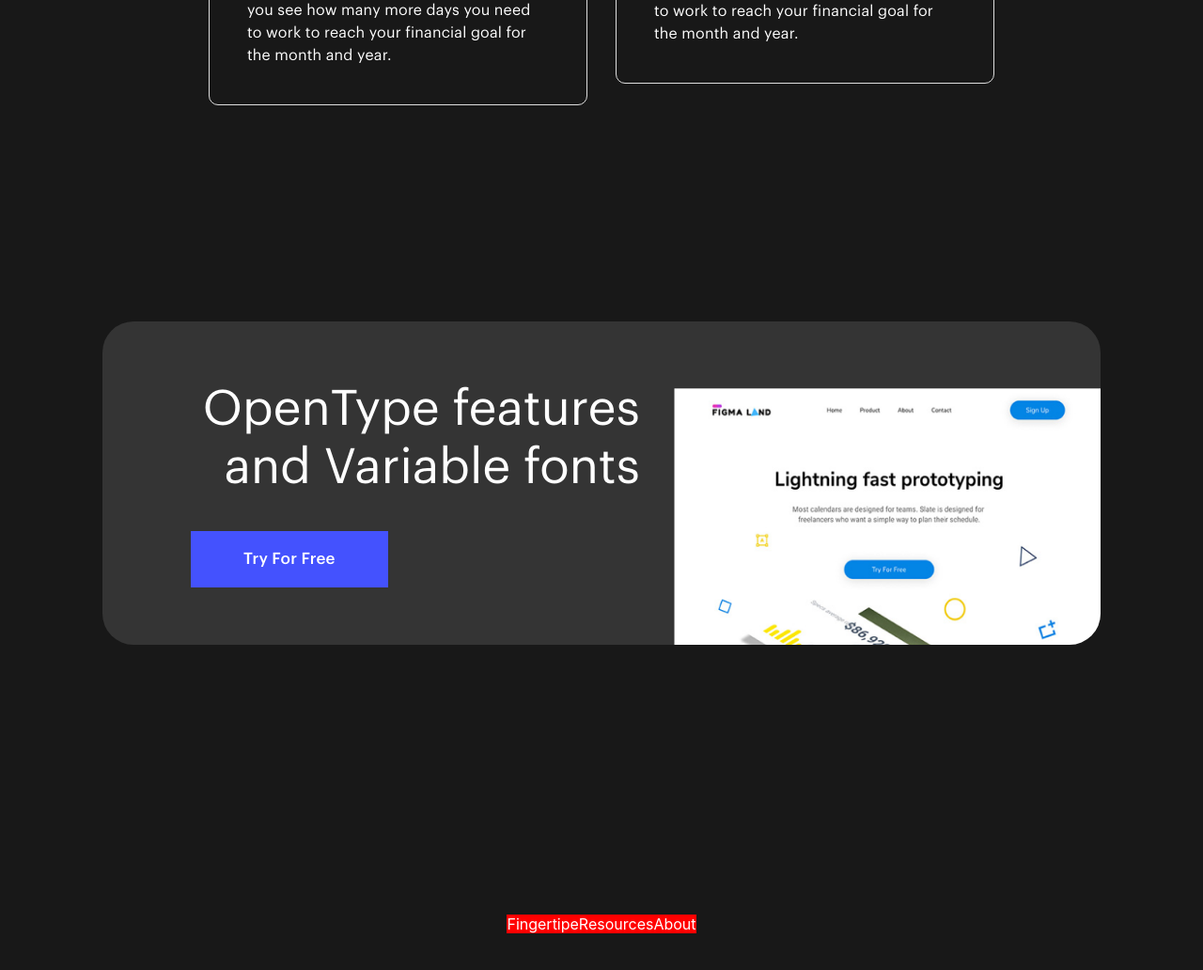
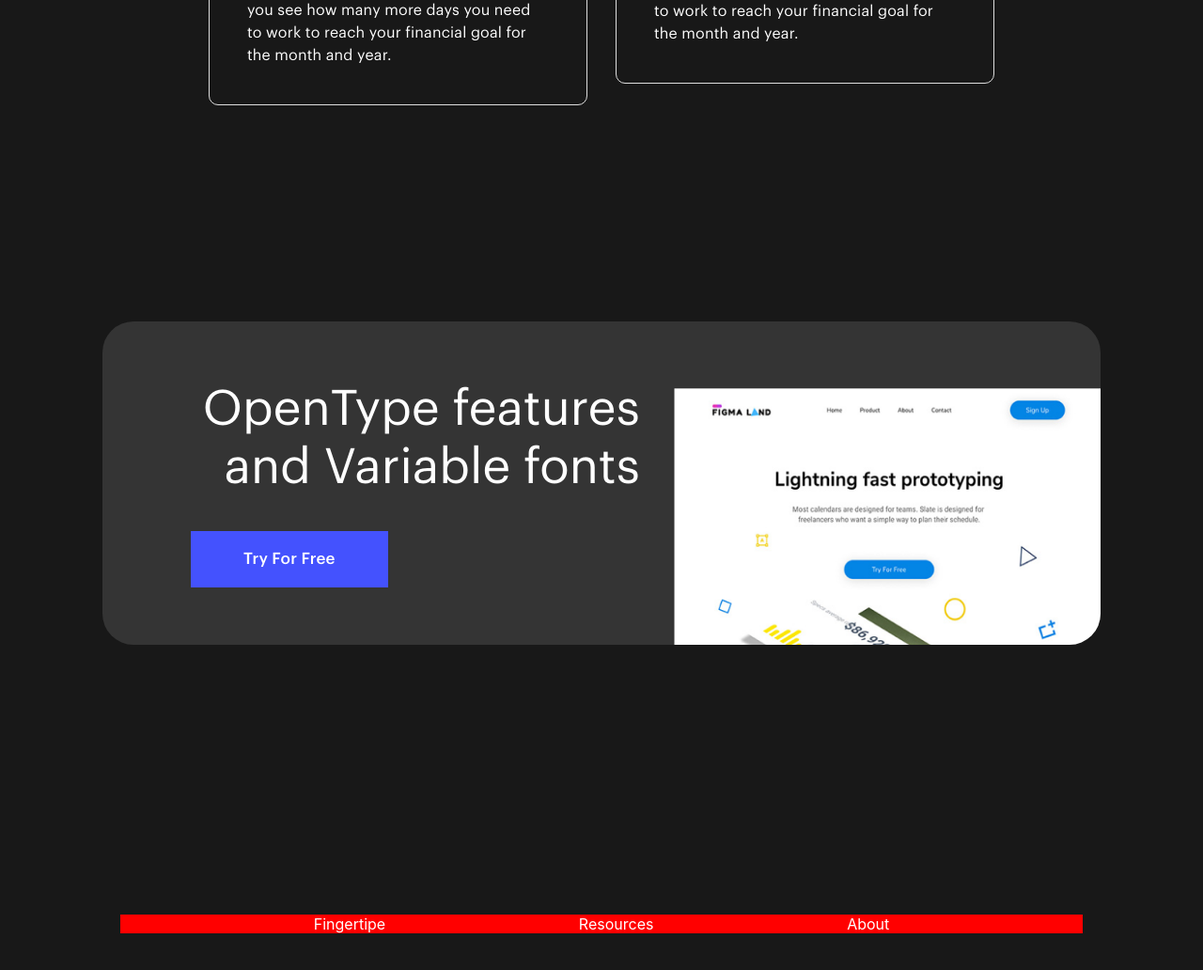
Before and after one commit to TheDa21crj/Landing-Page, a React (Create React App) app: page / in a window 1280 px wide. Shown: the part 5813-6845 px from the top of the page at 94% size. Built offline with nearby package versions, Linux system fonts and the light colour scheme.

Commit message:
Update Footer.css

```diff
--- a/src/Components/Css/Footer.css
+++ b/src/Components/Css/Footer.css
@@ -6,7 +6,9 @@
     padding-bottom: 107px;
 }
 
-.FooterDiv {}
+.FooterDiv {
+    width: 80%;
+}
 
 .UlDiv {
     display: flex;
```
